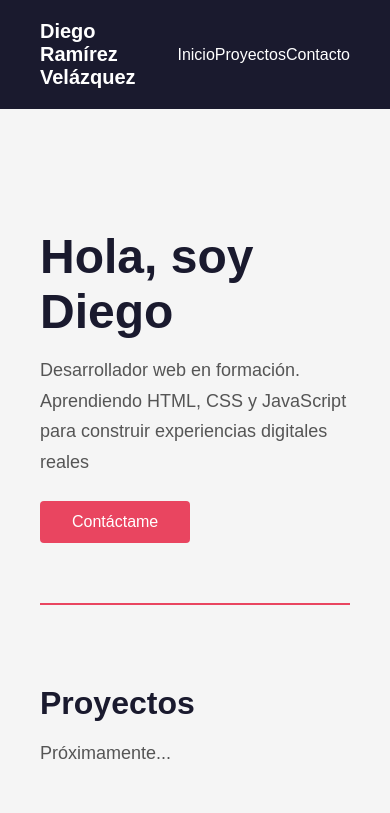
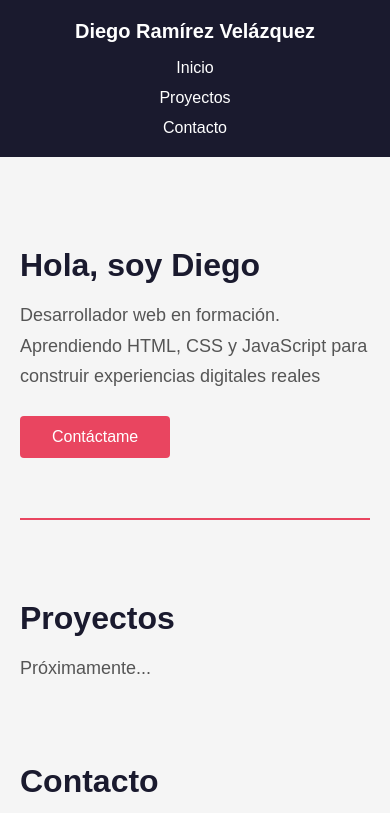
Before and after one commit to DiegoRAAM/my-portfolio, a plain HTML site: page index.html in a window 390 px wide. Shown: the top 813 px of the page. Drawn offline with Linux system fonts and the light colour scheme.

Commit message:
feat: responsive desing con media queries

```diff
--- a/style.css
+++ b/style.css
@@ -26,7 +26,7 @@ header h1 {
 header nav ul {
     list-style: none;
     display: flex;
-    gap: 24 px
+    gap: 24px
 }
 
 header nav ul li a {
@@ -91,3 +91,26 @@ section h2 {
 #inicio a:hover {
     background-color: #1a1a2e;
 }
+
+@media (max-width: 768px) {
+    header{
+        flex-direction: column;
+        text-align: center;
+        gap: 16px;
+    }
+
+    header nav ul {
+        flex-direction: column;
+        align-items: center;
+        gap: 12px;
+    }
+
+    main {
+        margin: 30px auto;
+        padding: 0 20px;
+    }
+
+    #inicio h2 {
+        font-size: 32px;
+    }
+}
```
